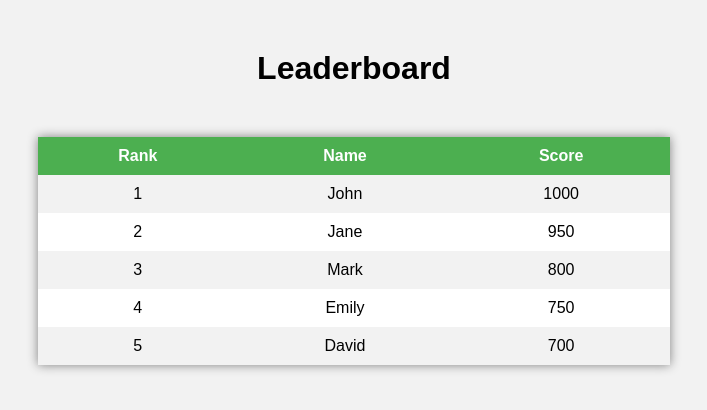
After one commit to Slacky300/NotesBeta, a Django app: page /media/notes/leader_UYQltJS.html in a window 1280 px wide. The commit adds this page. Shown: the top 410 px of the page, without its empty margins (286-993 px from the left). Run offline with Django 4.2, Linux system fonts and the light colour scheme.

Commit message:
leaderboard-updated && views added

```diff
--- a/blogapp/models.py
+++ b/blogapp/models.py
@@ -50,6 +50,7 @@ class UserAccount(AbstractBaseUser, PermissionsMixin):
     is_nUser = models.BooleanField(default=True)
     is_staff = models.BooleanField(default=False)
     coins_scored = models.IntegerField(default=100,null=True,blank=True)
+    rank = models.IntegerField(default=0)
 
     objects = UserAccountManager()
 
@@ -110,6 +111,7 @@ class Notes(models.Model):
     author = models.ForeignKey(UserAccount,on_delete=models.CASCADE)
     status = models.BooleanField(default=False)
     likes = models.ManyToManyField(UserAccount,related_name="notes_like")
+    views = models.PositiveIntegerField(default=0)
     buy=models.ManyToManyField(UserAccount,related_name="buy_notes")
     typeN = models.CharField(max_length=50,null=True,blank=True,choices=typ)
     docid = models.CharField(max_length=300,null=True,blank=True)
--- /dev/null
+++ b/media/notes/leader_UYQltJS.html
@@ -0,0 +1,70 @@
+<!DOCTYPE html>
+<html>
+<head>
+	<title>Leaderboard</title>
+	<style>
+		body {
+			font-family: Arial, sans-serif;
+			background-color: #f2f2f2;
+		}
+		h1 {
+			text-align: center;
+			margin-top: 50px;
+			margin-bottom: 50px;
+		}
+		table {
+			margin: auto;
+			border-collapse: collapse;
+			width: 50%;
+			background-color: white;
+			box-shadow: 0px 0px 10px grey;
+		}
+		th, td {
+			padding: 10px;
+			text-align: center;
+		}
+		th {
+			background-color: #4CAF50;
+			color: white;
+		}
+		tr:nth-child(even) {
+			background-color: #f2f2f2;
+		}
+	</style>
+</head>
+<body>
+	<h1>Leaderboard</h1>
+	<table>
+		<tr>
+			<th>Rank</th>
+			<th>Name</th>
+			<th>Score</th>
+		</tr>
+		<tr>
+			<td>1</td>
+			<td>John</td>
+			<td>1000</td>
+		</tr>
+		<tr>
+			<td>2</td>
+			<td>Jane</td>
+			<td>950</td>
+		</tr>
+		<tr>
+			<td>3</td>
+			<td>Mark</td>
+			<td>800</td>
+		</tr>
+		<tr>
+			<td>4</td>
+			<td>Emily</td>
+			<td>750</td>
+		</tr>
+		<tr>
+			<td>5</td>
+			<td>David</td>
+			<td>700</td>
+		</tr>
+	</table>
+</body>
+</html>
--- a/templates/main/dashboard.html
+++ b/templates/main/dashboard.html
@@ -31,7 +31,7 @@
         <div class="user-actions">
           <button>
           <a href="{% url 'logout' %}">
-            <button style="margin-left: 2070%; ">
+            <button style="margin-left: 1000px; ">
               <svg
                 xmlns="http://www.w3.org/2000/svg"
                 width="30"
@@ -174,7 +174,7 @@
 
               <div class="box-content">
                 <a href="{% url 'leaderboard' %}" style="text-decoration: none;">
-                <span class="big">{{rank}}</span>
+                <span class="big">{{user.rank}}</span>
                 Leaderboard
               </div></a>
             </div>
--- a/templates/main/leader.html
+++ b/templates/main/leader.html
@@ -72,7 +72,10 @@
       {% endfor%} -->
   {% for user in page_obj %}
   <tr>
-    <td>{{ page_obj.start_index|add:forloop.counter0 }}</td>
+    <!-- <td>{{ page_obj.start_index|add:forloop.counter0 }}</td>
+     -->
+
+     <td>{{ user.rank }}</td>
     <td>{{ user.name }}</td>
     <td>{{ user.coins_scored }}</td>
   </tr>
--- a/templates/main/noteViewer.html
+++ b/templates/main/noteViewer.html
@@ -4,7 +4,7 @@
 
 
 <div class="container mt-4">
-  {% for x in note%}
+  {% for x in notes%}
 
   <form action="{% url 'like_notes' x.pk %}" method="POST">
     {% csrf_token %}
--- a/templates/main/notesuploded.html
+++ b/templates/main/notesuploded.html
@@ -29,5 +29,3 @@
 
   {% endblock %}
 </div>
-'
-<!-- i have a view pdf button where in a user can view the notes uploaded but now i want to add an buy option to it and if he has buyed the pdf he can view it he can buy through the coins_scored attirube in the models' -->
```
Also changed, not shown: blogapp/views.py (+42 -16 lines), media/notes/l.html (added, +58 -0 lines), robo.py (added, +13 -0 lines), templates/main/realHome.html (+10 -2 lines), blogapp/migrations/0026_notes_views.py (added), blogapp/migrations/0027_useraccount_rank.py (added), blogapp/migrations/0028_alter_notes_views.py (added), blogapp/migrations/0029_alter_notes_views.py (added), db.sqlite3, media/notes/D13AA99E-68DC-425F-A384-F8BD76C75738.JPEG (added), media/notes/D13AA99E-68DC-425F-A384-F8BD76C75738.jpg (added), 1 other file.
